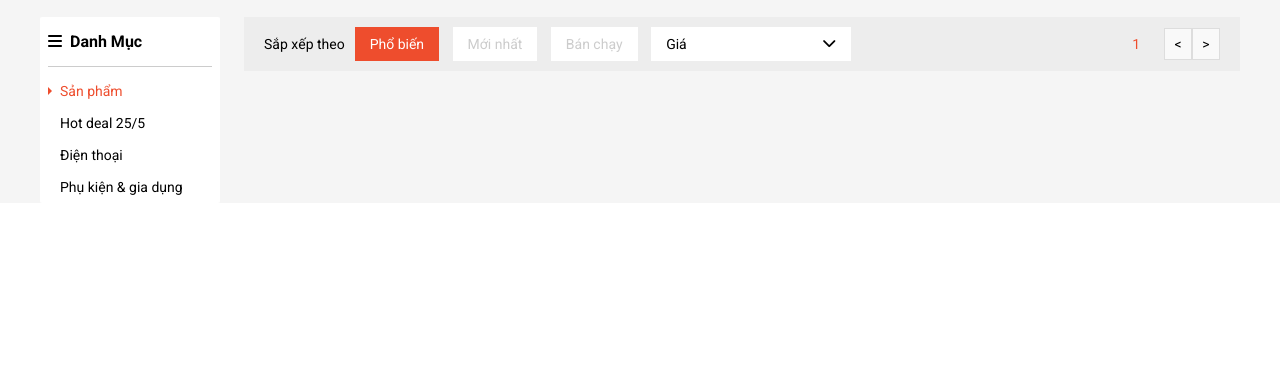
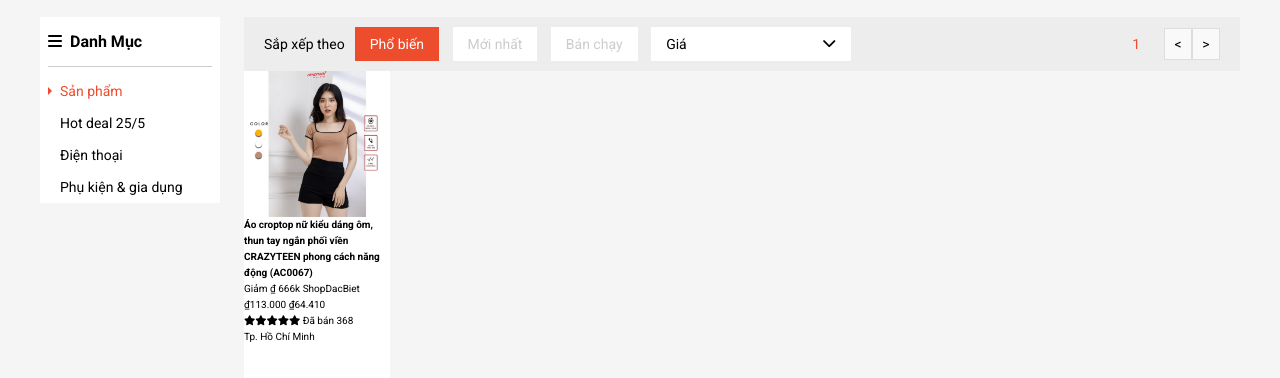
Before and after one commit to RayxLix/shopee, a website: page index.html in a window 1280 px wide. Shown: the part 122-500 px from the top of the page. Drawn offline with nearby package versions, Linux system fonts and the light colour scheme.

Commit message:
10h34 31/5/2022

```diff
--- a/assets/css/base.css
+++ b/assets/css/base.css
@@ -50,11 +50,11 @@ img{
     transform: scale(1);
   }
 }
-.grid__colum--2{
+.grid__column--2{
   padding: 0 12px;
   width: calc(100%/12*2);
 }
-.grid__colum--10{
+.grid__column--10{
   padding: 0 12px;
   width: calc(100%/12*10);
 }
--- a/assets/css/container.css
+++ b/assets/css/container.css
@@ -106,6 +106,7 @@
 .filter__price--wraper{
   display: flex;
   justify-content: space-between;
+  position: relative;
 }
 .filter__price{
   display: inline-block;
@@ -113,3 +114,32 @@
   background-color: #fff;
   color: black;
 }
+.filter__price--select{
+  position: absolute;
+  bottom: -80px;
+  left: -15px;
+  width: 200px;
+  background-color: #fff;
+  color: black;
+  display: none;
+}
+.filter__price--select::before{
+  content: '';
+  width: 200px;
+  height: 20px;
+  position: absolute;
+  top: -10px;
+}
+.filter__price--select > p{
+  height: 34px;
+  padding: 0 12px;
+  display: flex;
+  align-items: center;
+  width: 100%;
+}
+.filter__price--select > p:hover{
+  color: #ee4d2d;
+}
+.filter__price:hover .filter__price--select{
+  display: block;
+}
--- /dev/null
+++ b/assets/css/productItem.css
@@ -0,0 +1,42 @@
+.product__item{
+  height: 341px;
+  background-color: #fff;
+}
+.product__item--image{
+  padding-top: 100%;
+  background-size: contain;
+  background-repeat: no-repeat;
+}
+.product__item--name{
+
+}
+.product__voucher{
+
+}
+.product__voucher--discount{
+
+}
+.shop__type{
+
+}
+.product__item--price{
+
+}
+.product__price--old{
+
+}
+.product__price--new{
+
+}
+.product__iten--description{
+
+}
+.rate__start-wraper{
+
+}
+.product__item--sold{
+
+}
+.product__shop--location{
+
+}
--- a/index.html
+++ b/index.html
@@ -27,6 +27,7 @@
     <link rel="stylesheet" href="./assets/css/base.css" />
     <link rel="stylesheet" href="./assets/css/header.css" />
     <link rel="stylesheet" href="./assets/css/container.css" />
+    <link rel="stylesheet" href="./assets/css/productItem.css" />
   </head>
   <body>
     <div class="app">
@@ -235,7 +236,7 @@
       <div class="container">
         <div class="grid">
           <div class="grid__row">
-            <div class="grid__colum--2">
+            <div class="grid__column--2">
               <nav class="category">
                 <h3 class="category__heading">
                   <span><i class="fa-solid fa-bars"></i></span> Danh Mục
@@ -263,7 +264,7 @@
               </nav>
             </div>
 
-            <div class="grid__colum--10">
+            <div class="grid__column--10">
               <div class="home__filter">
                 <div class="filter__sort--wraper">
                   <span class="filter__sort--label">Sắp xếp theo</span>
@@ -280,6 +281,10 @@
                       <div class="filter__price--wraper">
                         <span>Giá</span>
                         <i class="fa-solid fa-chevron-down"></i>
+                        <div class="filter__price--select">
+                          <p>Giá: Thấp đến Cao</p>
+                          <p>Giáo: Cao đến Thấp</p>
+                        </div>
                       </div>
                     </div>
                   </div>
@@ -292,6 +297,56 @@
                   </div>
                 </div>
               </div>
+
+              <div class="home__product">
+                <div class="grid__row">
+                  <div class="grid__column--2">
+                    <div class="product__item">
+                      <!-- IMAGE -->
+                      <div
+                        class="product__item--image"
+                        style="
+                          background-image: url(./assets/imgs/product-item.jpg);
+                        "
+                      ></div>
+                      <!-- NAME -->
+                      <h4 class="product__item--name">
+                        Áo croptop nữ kiểu dáng ôm, thun tay ngắn phối viền
+                        CRAZYTEEN phong cách năng động (AC0067)
+                      </h4>
+                      <!-- VOUCHER -->
+                      <div class="product__voucher">
+                        <span class="product__voucher--discount"
+                          >Giảm <span class="curentcy-dong">₫</span> 666k</span
+                        >
+                        <span class="shop__type">ShopDacBiet</span>
+                      </div>
+                      <!-- PRICE -->
+                      <div class="product__item--price">
+                        <span class="product__price--old"
+                          ><span class="curentcy-dong">₫</span>113.000</span
+                        >
+                        <span class="product__price--new"
+                          ><span class="curentcy-dong">₫</span>64.410</span
+                        >
+                      </div>
+                      <!-- DESCRIPTION -->
+                      <div class="product__iten--description">
+                        <span class="rate__start-wraper"
+                          ><i class="fa-solid fa-star"></i
+                          ><i class="fa-solid fa-star"></i
+                          ><i class="fa-solid fa-star"></i
+                          ><i class="fa-solid fa-star"></i
+                          ><i class="fa-solid fa-star"></i
+                        ></span>
+                        <span class="product__item--sold">Đã bán 368</span>
+                      </div>
+                      <!-- LOCATION -->
+                      <div class="product__shop--location">Tp. Hồ Chí Minh</div>
+                    </div>
+                  </div>
+                </div>
+              </div>
             </div>
           </div>
         </div>
```
Also changed, not shown: assets/imgs/product-item.jpg (added).
